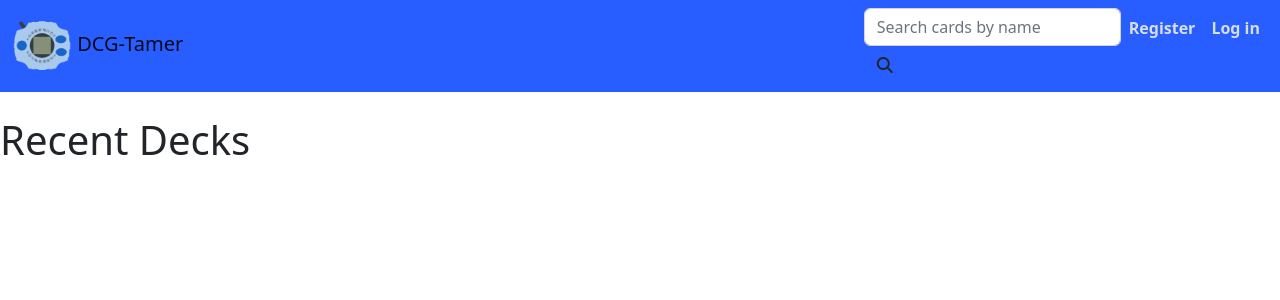
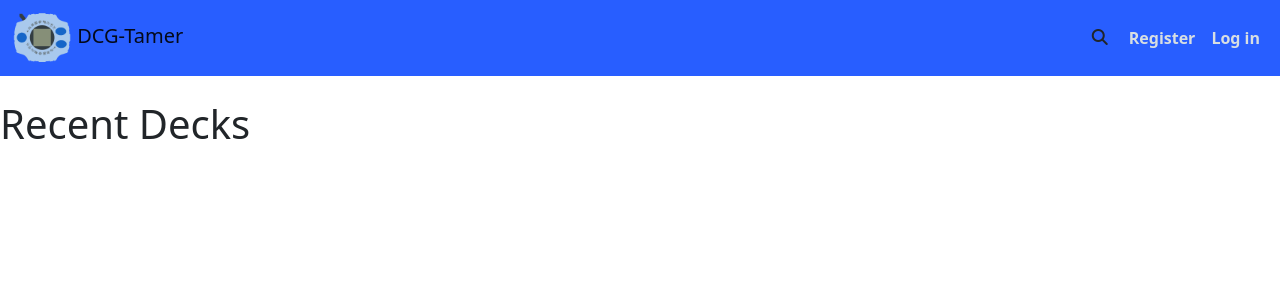
Before and after one commit to Jared-Enck/Capstone-1, a Flask app: page / in a window 1280 px wide. Shown: the top 300 px of the page. Run offline with Flask 2, Linux system fonts and the light colour scheme; data that the repository does not hold is empty.

Commit message:
add and connected js search function to routes and html

```diff
--- a/app.py
+++ b/app.py
@@ -109,7 +109,11 @@ def user_details(user_id):
 ##############################
 ######## Search views ########
 
+@app.route('/adv_search')
+def show_adv_search():
+    """Show adv search page."""
 
+    return render_template('/Search/adv_search.html')
 
 
 
@@ -123,4 +127,4 @@ def show_card(number):
 
     card = Card.query.filter(Card.cardnumber == number).first()
 
-    return render_template('/Card/show_details.html', card=card)
+    return render_template('/Card/card_details.html', card=card)
--- a/static/app.js
+++ b/static/app.js
@@ -1,32 +1,57 @@
 const BASE_API_URL = 'https://digimoncard.io/api-public/search.php?'
 
-$('#search_form').on('submit',(e)=>{
-    e.preventDefault();
-    $('#list-cards').empty()
-    let params =`n=${$('#search').val()}`;
-    $('#search').val('')
-    getSearchResults(params);
+$('.nav-item').on('click','#search-button',(e)=>{
+    $('.search-window').remove();
+    generateSearchWindow();
 })
 
-$('#list-cards').on('click', 'div', async function(e) {
-    e.preventDefault();
-    console.log(e.target)
-    let card = $(e.target).closest('div')
-    let cardID = card.attr('data-card-id')
+generateSearchWindow = () => {
 
-    await axios.get(`http://127.0.0.1:5000/cards/${cardID}`)
-})
+    createSearchHTML();
+
+    $('.search-window').on('click','.close', () => {
+        $('.search-window').remove()
+    })
+
+    $('.search-window').on('submit','#search_form', (e) => {
+        e.preventDefault();
+        $('#list-cards').empty();
+        let params =`n=${$('#search').val()}`;
+        $('#search').val('');
+        getSearchResults(params);
+    })
+}
+
+createSearchHTML = () => {
+    $('body').append($('<div>').addClass('search-window'));
+
+    let closeBtn = $('<button>').addClass('btn btn-sm btn-default close').text('X')
+
+    let searchTitle = $('<h2>').text('Search Digimon Cards')
+
+    let searchForm = '<form id="search_form"><input id="search" name="n" class="form-control mb-1" placeholder="Search cards by name"/><p class=" mb-1"><b>-or-</b></p></form>'
+
+    let advBtn = $('<button>').addClass('btn btn-lg btn-primary mb-4').text('Advanced Search')
+
+    let cardResults = $('<div>').attr('id','list-cards').addClass('card-group')
+
+    let searchHeader = $('<section>').addClass('d-flex').append(searchTitle, closeBtn)
+
+    let hr = $('<hr>')
+
+    $('.search-window').append(searchHeader,hr,searchForm,advBtn,cardResults)
+}
 
 async function getSearchResults(params) {
     const DCG = '&series=Digimon Card Game'
-    const queryStr = `${BASE_API_URL}${params}${DCG}`
+    const queryStr = `${params}${DCG}`
 
     await axios
-            .get(queryStr)
+            .get(`${BASE_API_URL}` + queryStr)
             .then((res) => {
-                generateSearchWindow()
                 handleSearch(res)
-            }).catch((err) => {
+            })
+            .catch((err) => {
                 console.log(err)
 
             });
@@ -34,26 +59,31 @@ async function getSearchResults(params) {
 
 createCardHTML = (card) => {
     return `
-        <div data-card-id=${card.cardnumber} class='card mb-3'>
+        <div data-card-num=${card.cardnumber} class='card mb-3'>
         <img class='card-img' src='${card.image_url}' alt='${card.name}'
         </div>
     `;
 }
 
 handleSearch = (res) => {
-    $('.search-window').append($('<div id="list-cards" class="card-group"></div>'))
-
     let cards = res.data
 
+    $('#list-cards').on('click', 'img', async function(e) {
+        handleCardClick(e);
+    })
+
     cards.forEach(card => {
-        console.log(card)
         let newCard = $(createCardHTML(card))
         $('#list-cards').append(newCard);
     })
 }
 
-generateSearchWindow = () => {
-    $('body').append($('<div class="search-window"></div>'))
-    $('.search-window').append('<button class="btn btn-lg btn-primary>Advanced Search</button>')
-    $('.search-window').append('<button class="btn btn-sm close">X</button>')
+handleCardClick = (e) => {
+    let cardNum = $(e.target).closest('div').attr('data-card-num')
+    try {
+        window.location.href = '/cards/' + cardNum
+    }
+    catch (err) {
+        console.log(err)
+    }
 }
--- a/templates/Card/card_details.html
+++ b/templates/Card/card_details.html
@@ -0,0 +1,6 @@
+{% extends 'base.html' %}
+{% block title %}User Info{% endblock %}
+
+{% block content %}
+<h1>Card details!</h1>
+{% endblock %}
--- a/templates/base.html
+++ b/templates/base.html
@@ -20,12 +20,9 @@
             </div>
             <ul class="nav navbar-nav navbar-right">
                 <li class="nav-item">
-                <form id="search_form" class="navbar-form navbar-right">
-                    <input id="search" name="n" class="form-control" placeholder="Search cards by name" id="search">
-                    <button class="btn btn-default" type="submit">
-                    <span class="fa fa-search"></span>
+                    <button id="search-button" name="s_icon" class="btn btn-default">
+                    <i class="fa fa-search"></i>
                     </button>
-                </form>
                 </li>
                 {% if current_user.is_authenticated %}
                     <li class="nav-item">
--- a/templates/index.html
+++ b/templates/index.html
@@ -6,7 +6,7 @@
 
 {% block content %}
 
-<div class="shared_decks_container">
+<div class="shared_decks_container container">
     {% for sh_deck in shared_decks %}
     <div class="card text-white bg-dark decks">
         <img class="card-img-top" src="{{highest_dp_card_img(main_cards(sh_deck.deck.main_decklist_id))}}" alt=""
```
Also changed, not shown: static/app.css (+21 -13 lines), templates/Search/adv_search.html (renamed from templates/Search/search_results.html).
